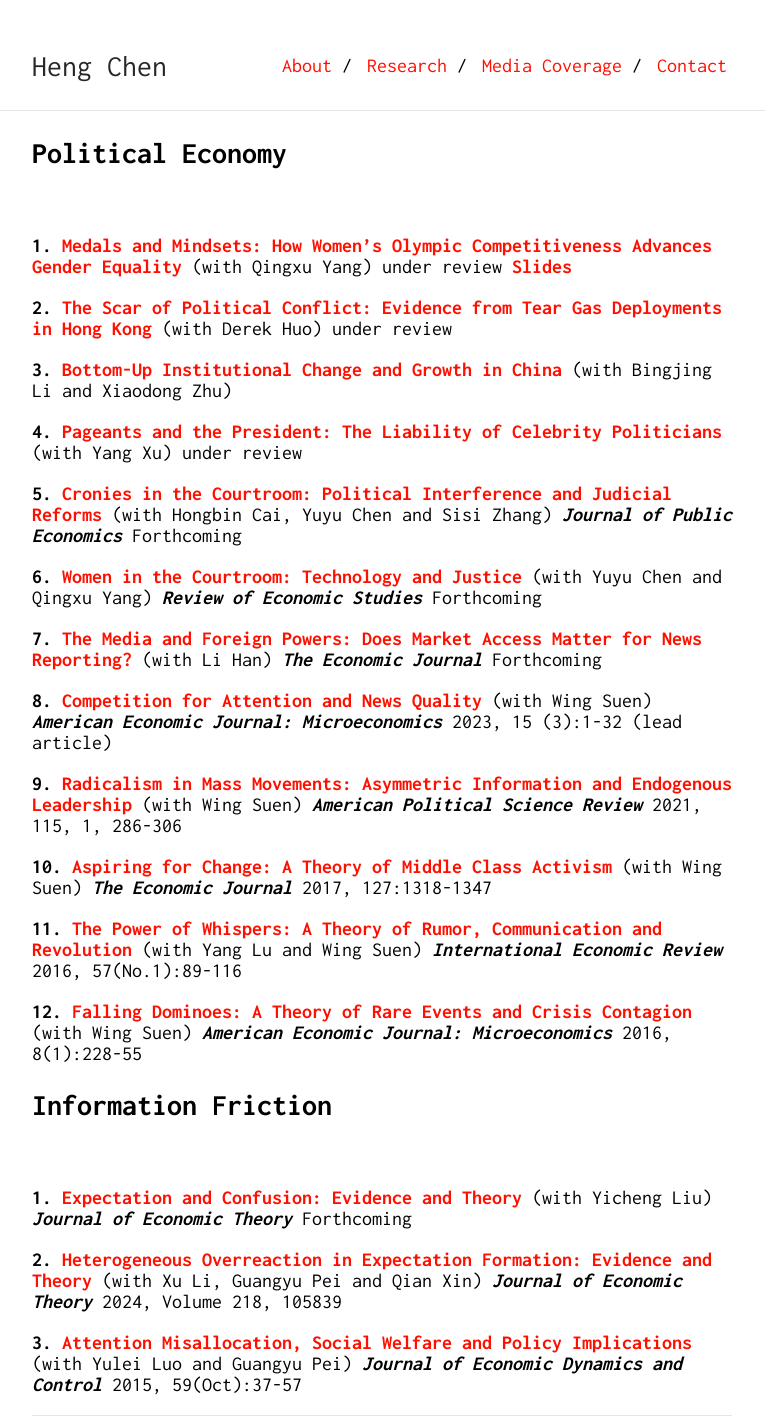
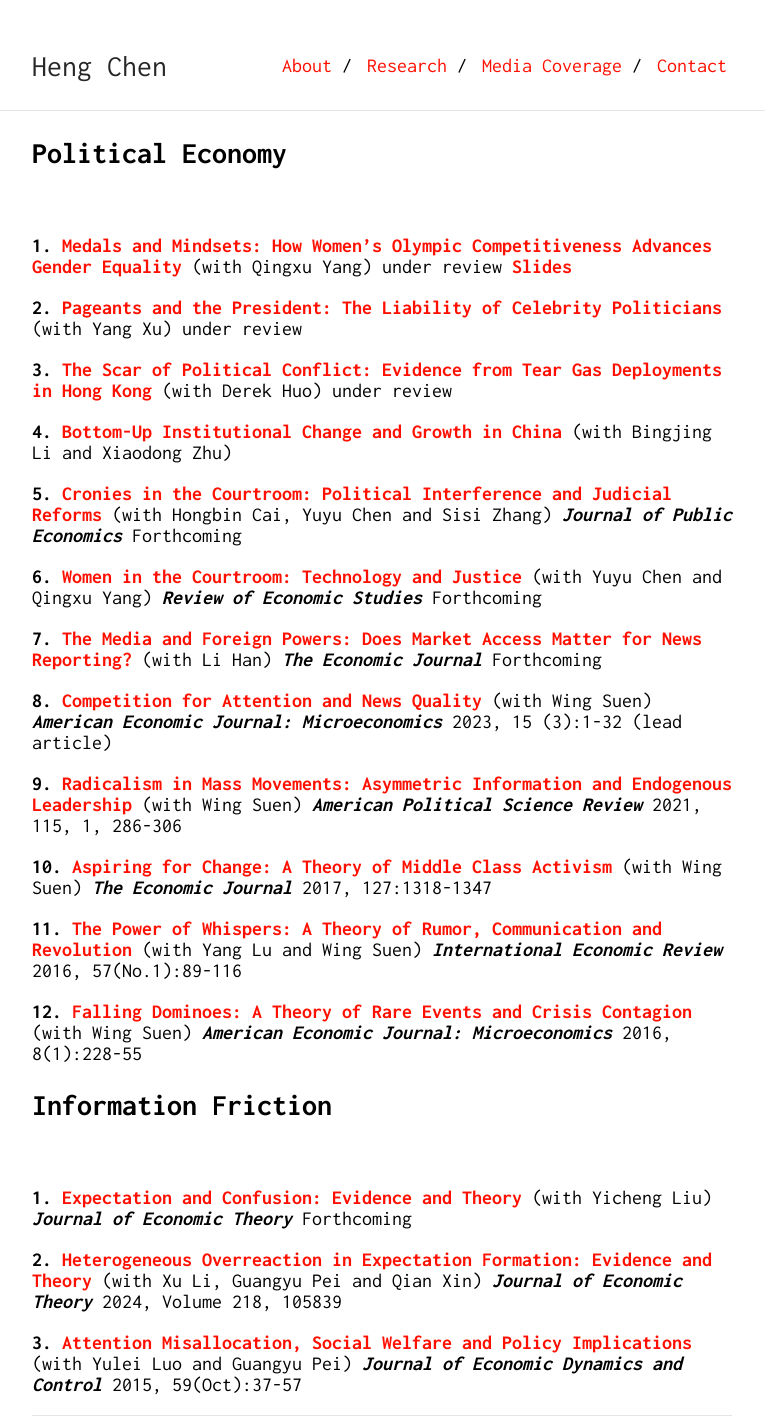
Before and after one commit to Shuyan0210611X/henrychen.github.io, a Jekyll site: the page built from research.md, in a window 1280 px wide. Shown: the whole page, without its empty margins (258-1023 px from the left). Built offline with Jekyll 4.4.1, drawn with Linux system fonts in a browser that asks for light colours; our own code applies the rules of GitHub Pages for plain Markdown files.

```diff
--- a/research.md
+++ b/research.md
@@ -8,15 +8,17 @@ permalink: /research/
 **1.** [**Medals and Mindsets: How Women's Olympic Competitiveness Advances Gender Equality**](/files/Olyimpic.pdf) (with Qingxu Yang) under review [**Slides**](/files/Olyimpic-slide.pdf)
 <br>
 
-**2.** [**The Scar of Political Conflict: Evidence from Tear Gas Deployments in Hong Kong**](/files/housing-2025-submission.pdf) (with Derek Huo) under review
+**2.** [**Pageants and the President: The Liability of Celebrity
+Politicians**](/files/miss-usa-submission-June.pdf) (with Yang Xu) under review
 <br>
 
-**3.** [**Bottom-Up Institutional Change and Growth in China**](/files/CLZ_Feb-2025.pdf) (with Bingjing Li and Xiaodong Zhu)
+**3.** [**The Scar of Political Conflict: Evidence from Tear Gas Deployments in Hong Kong**](/files/housing-2025-submission.pdf) (with Derek Huo) under review
 <br>
 
-**4.** [**Pageants and the President: The Liability of Celebrity
-Politicians**](/files/miss-usa-submission-June.pdf) (with Yang Xu) under review
+**4.** [**Bottom-Up Institutional Change and Growth in China**](/files/CLZ_Feb-2025.pdf) (with Bingjing Li and Xiaodong Zhu)
 <br>
+
+
 
 **5.** [**Cronies in the Courtroom: Political Interference and Judicial Reforms**](/files/cronies.pdf) (with Hongbin Cai, Yuyu Chen and Sisi Zhang) ***Journal of Public Economics*** Forthcoming
 <br>
```
